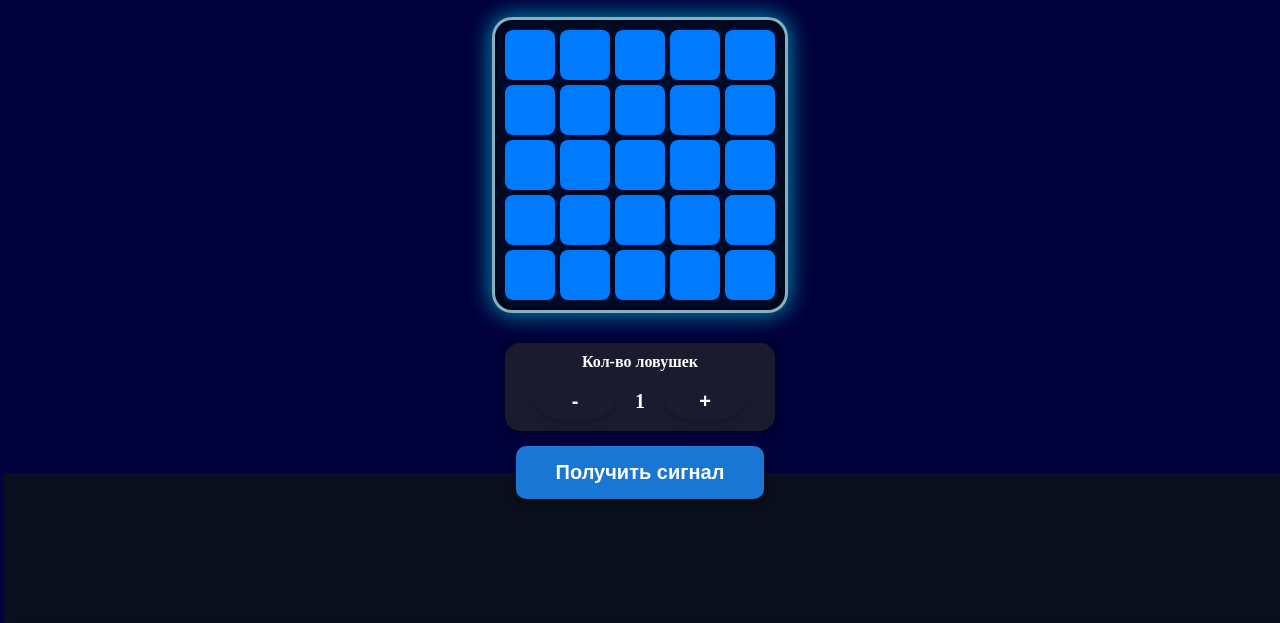
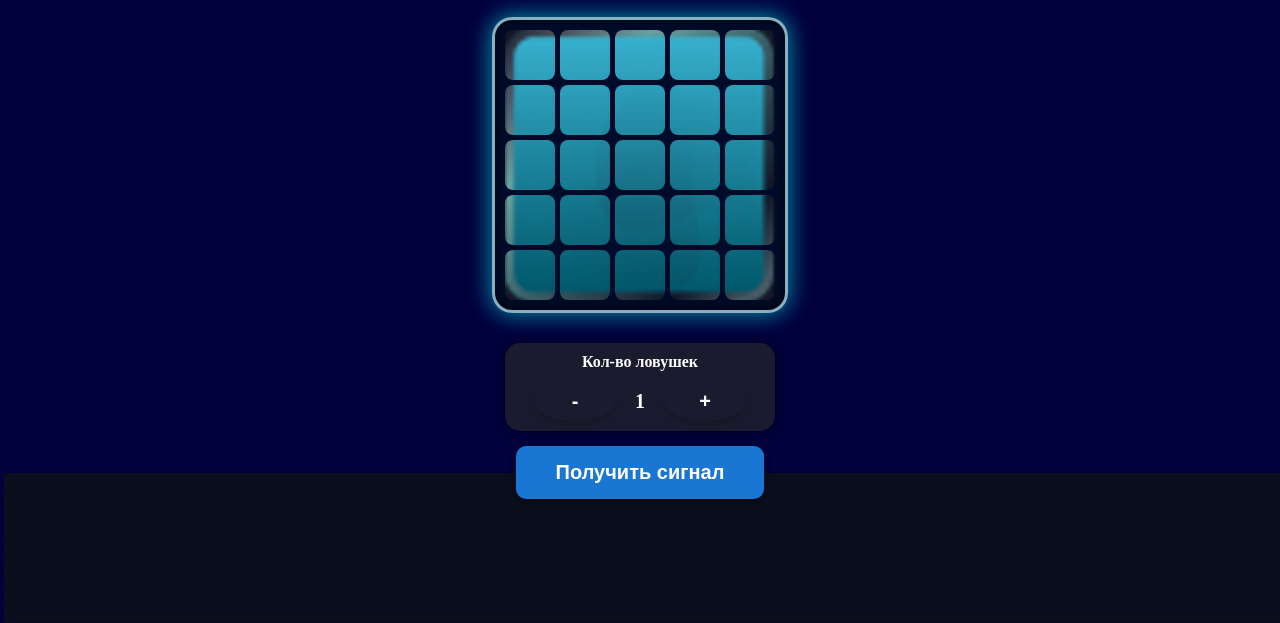
Before and after one commit to luacreate/testsitebd, a plain HTML site: page index.html in a window 1280 px wide. Shown: the part 177-800 px from the top of the page. Drawn offline with Linux system fonts and the light colour scheme.

Commit message:
Update index.html

```diff
--- a/index.html
+++ b/index.html
@@ -42,7 +42,7 @@
         .square {
             width: 50px;
             height: 50px;
-            background: none;
+            background: url('button.png') no-repeat center center; background-size: cover;
             background-size: 250px 250px; /* Размер всего SVG-файла */
             display: flex;
             align-items: center;
@@ -230,7 +230,7 @@
         const col = i % 5;
         square.style.backgroundPosition = `-${col * 50}px -${row * 50}px`;
 
-        square.innerHTML = '<svg width="50" height="50"><use href="#cell"></use></svg>';
+        square.innerHTML = '';
         grid.appendChild(square);
         squares.push(square);
     }
```
